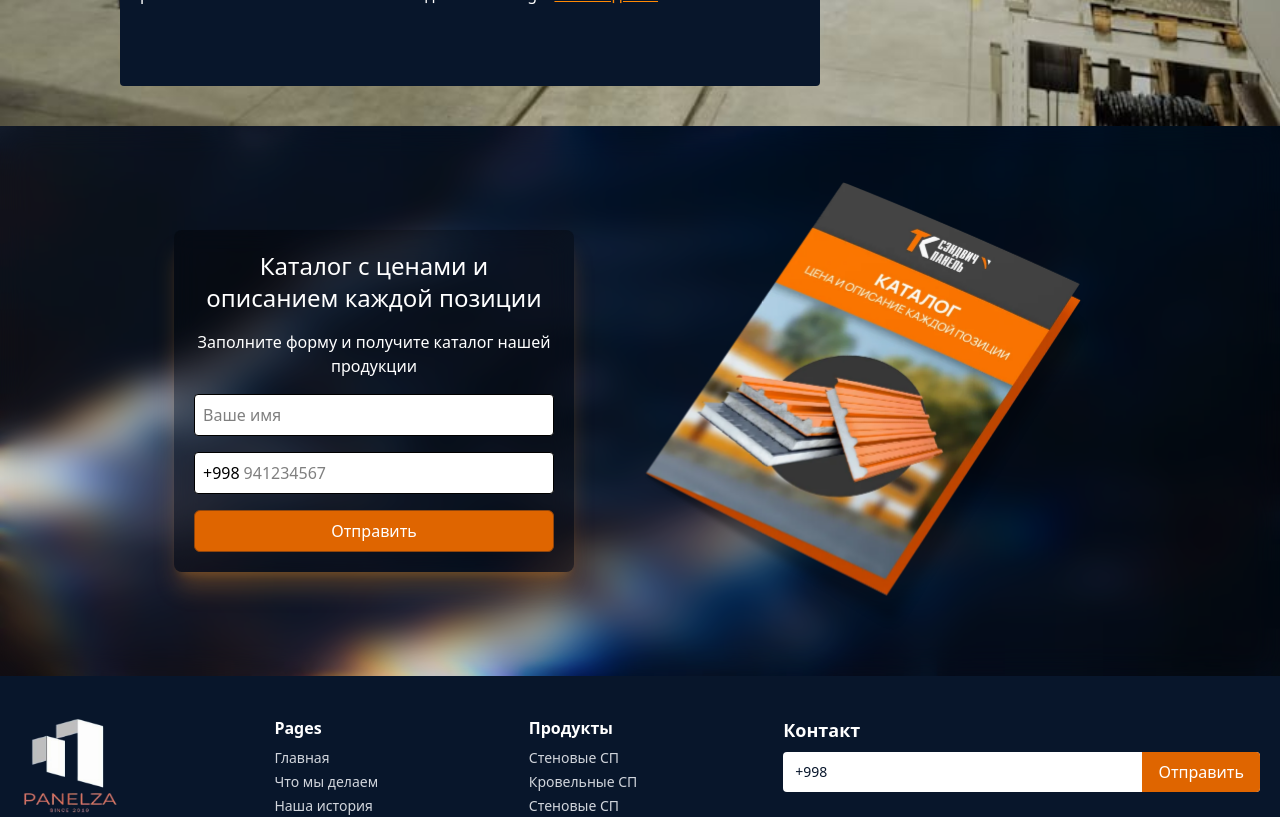
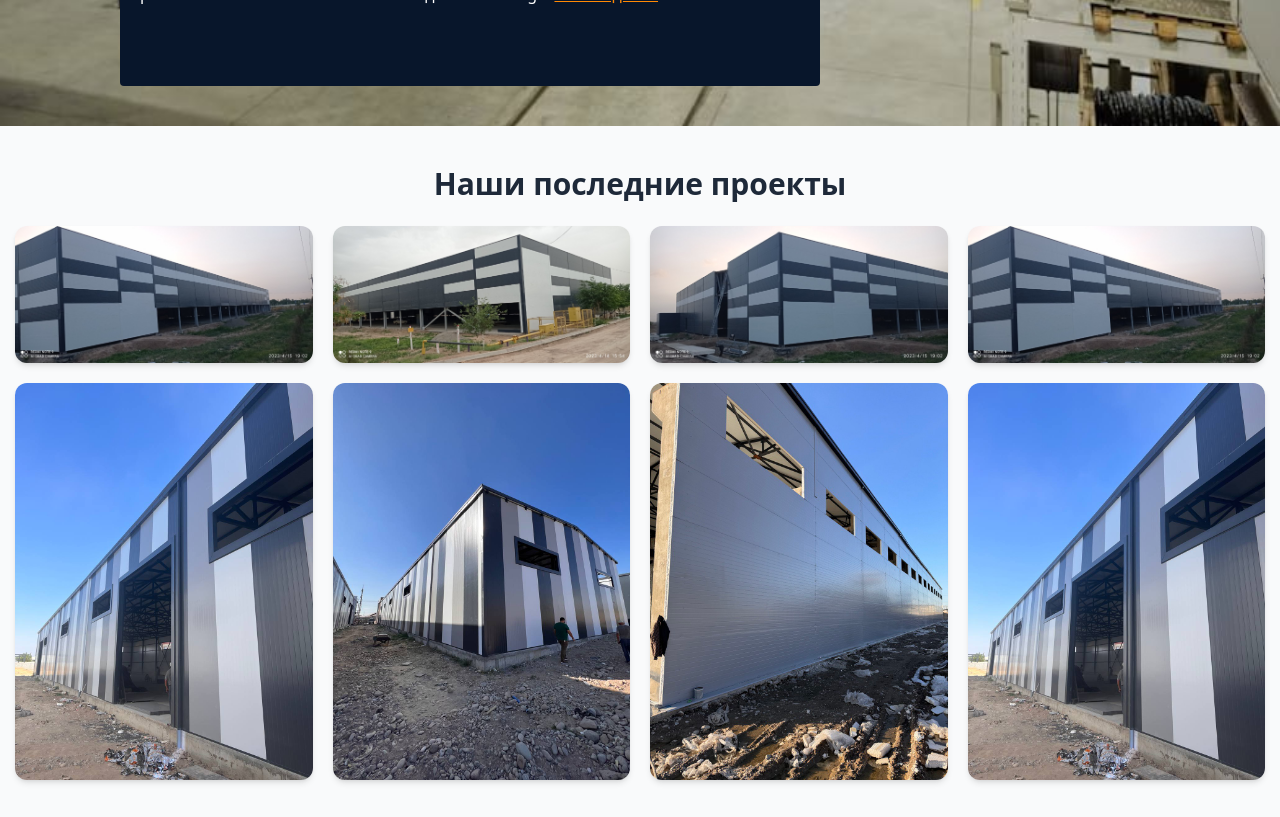
Before and after one commit to 932525862/panelza, a React (Vite) app: page / in a window 1280 px wide. Shown: the part 2660-3477 px from the top of the page. Built offline with nearby package versions, Linux system fonts and the light colour scheme.

Commit message:
add fotos page

```diff
--- a/src/App.jsx
+++ b/src/App.jsx
@@ -1,12 +1,11 @@
 import Footer from "./components/footer/Footer"
 import Header from "./components/header/Header"
-import StickyContactBar from "./components/stickyContactBar/StickyContactBar"
 import Contact from "./pages/contact"
+import Fotos from "./pages/fotos"
 import Home from "./pages/home"
 import OurStory from "./pages/ourStory"
 import Products from "./pages/products"
 import RecentProjects from "./pages/projects"
-import Responsibility from "./pages/responsibility"
 import 'animate.css';
 import { Toaster } from 'sonner'
 
@@ -19,9 +18,8 @@ function App() {
       <Products/>
       <OurStory/>
       <RecentProjects/>
+      <Fotos/>
       <Contact/>
-      {/* <Responsibility/> */}
-      {/* <StickyContactBar/> */}
       <Footer/>
       <Toaster position="top-center" richColors />
     </>
```
